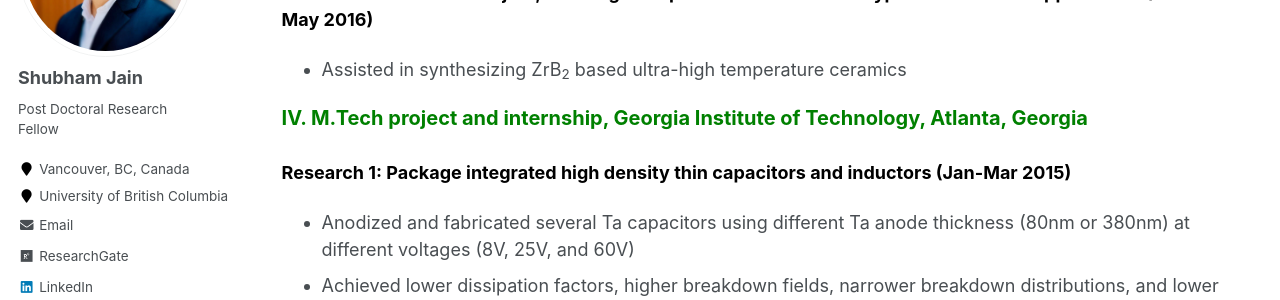
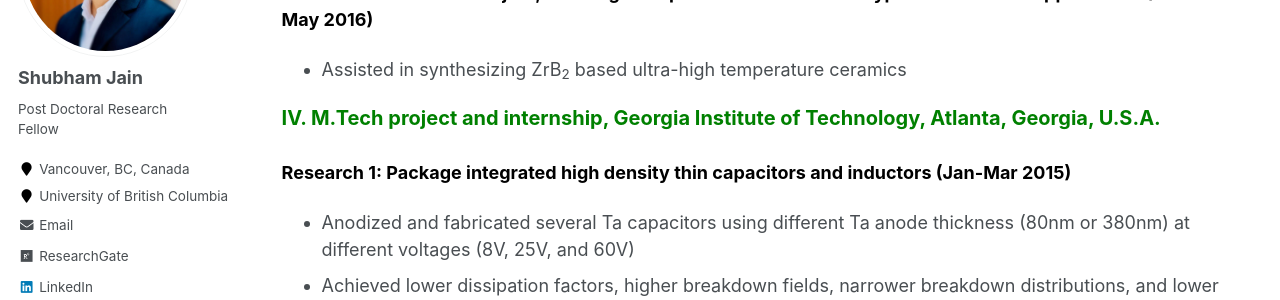
Before and after one commit to shubhamj2611/shubhamj2611.github.io, a Jekyll site: the page built from _pages/research.md, in a window 1280 px wide and 900 px high, scrolled down 1052 px. Shown: the part 154-454 px from the top of the window. Built offline with Jekyll 4.4.1, drawn with Linux system fonts in a browser that asks for light colours; some web fonts are replaced.

Commit message:
Update research.md

```diff
--- a/_pages/research.md
+++ b/_pages/research.md
@@ -49,7 +49,7 @@ author_profile: true
  * Assisted in synthesizing ZrB<sub>2</sub> based ultra-high temperature ceramics
 
 
-<p style="text-align:left; color: Green; font-size:20px; font-weight:bold;"> IV. M.Tech project and internship, Georgia Institute of Technology, Atlanta, Georgia  </p>
+<p style="text-align:left; color: Green; font-size:20px; font-weight:bold;"> IV. M.Tech project and internship, Georgia Institute of Technology, Atlanta, Georgia, U.S.A.  </p>
 
 <p style="text-align:left; color: black; font-size:18px; font-weight:bold;"> Research 1: Package integrated high density thin capacitors and inductors (Jan-Mar 2015) </p>
 
```
